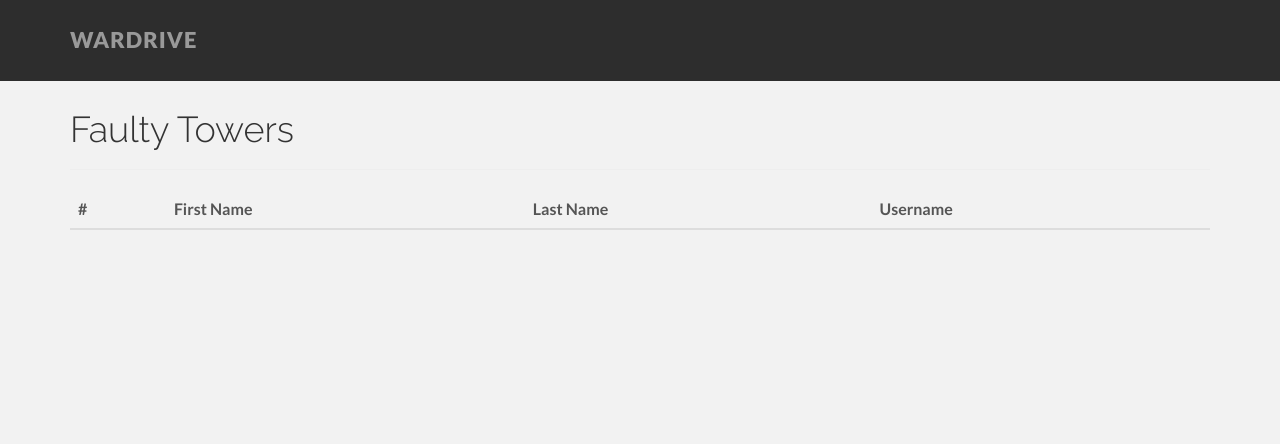
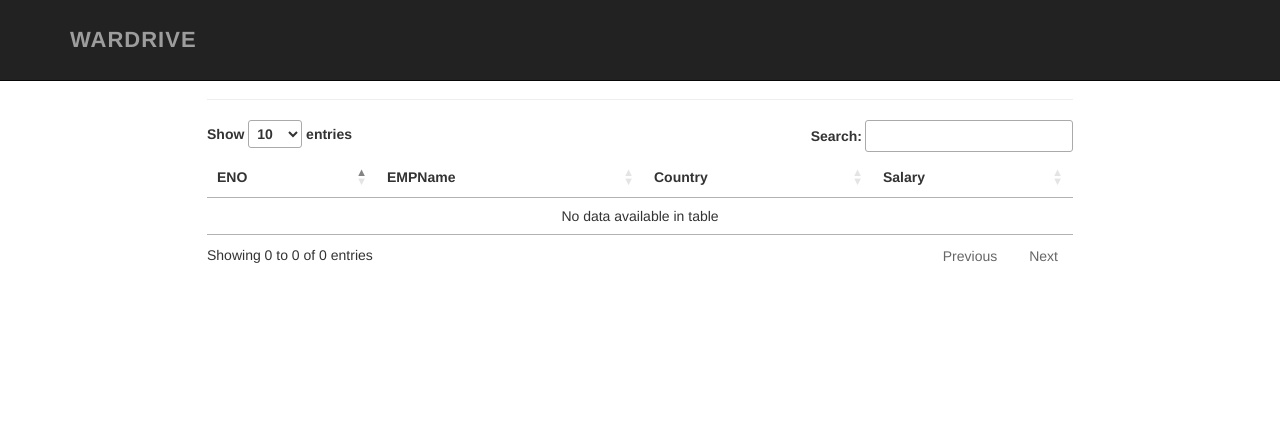
Before and after one commit to skoppisetty/Wardrive, a Django app: a page that uses code/Server/wardrive/wardrive/logger/templates/base.html in a window 1280 px wide. Shown: the top 444 px of the page. Run offline with Django 3.2, Linux system fonts and the light colour scheme; data that the repository does not hold is empty; some libraries are stand-ins or nearby versions.

Commit message:
Addded data tables

```diff
--- a/code/Server/wardrive/wardrive/logger/templates/base.html
+++ b/code/Server/wardrive/wardrive/logger/templates/base.html
@@ -103,5 +103,23 @@
 
 }
 </script>
+  <script>
+
+      function initialize() {
+        var mapCanvas = document.getElementById('map-canvas');
+        var mapOptions = {
+          center: new google.maps.LatLng(44.5403, -78.5463),
+          zoom: 8,
+          mapTypeId: google.maps.MapTypeId.ROADMAP
+        }
+        var map = new google.maps.Map(mapCanvas, mapOptions)
+      }
+      google.maps.event.addDomListener(window, 'load', initialize);
+      $( document ).ready(function() {
+          console.log( "ready!" );
+          initialize();
+          $('#myTable').dataTable();
+        });
+    </script>
   </body>
 </html>
--- a/code/Server/wardrive/wardrive/logger/templates/logger/home.html
+++ b/code/Server/wardrive/wardrive/logger/templates/logger/home.html
@@ -1,32 +1,50 @@
 {% extends 'base.html' %}
 
 {% block content %}
-<div class="container">
+
+<link href="http://maxcdn.bootstrapcdn.com/bootstrap/3.2.0/css/bootstrap.min.css" rel="stylesheet">
+<script src="http://ajax.googleapis.com/ajax/libs/jquery/1.7.1/jquery.min.js"></script>
+<link rel="stylesheet"
+href="http://cdn.datatables.net/1.10.2/css/jquery.dataTables.min.css"></style>
+<script type="text/javascript"
+src="http://cdn.datatables.net/1.10.2/js/jquery.dataTables.min.js"></script>
+<script type="text/javascript"
+src="http://maxcdn.bootstrapcdn.com/bootstrap/3.2.0/js/bootstrap.min.js"></script>
+
+ <script src="https://maps.googleapis.com/maps/api/js"></script>
+
+<div class="container" style="width:70%">
 
     <div class="page-header">
        <h1>Faulty Towers</h1>
     </div>
-<table class="table">
-      <!-- <caption>Optional table caption.</caption> -->
+    <table id="myTable">
         <thead>
           <tr>
-          <th>#</th>
-          <th>First Name</th>
-          <th>Last Name</th>
-          <th>Username</th>
+            <th>ENO</th>
+            <th>EMPName</th>
+            <th>Country</th>
+            <th>Salary</th>
           </tr>
         </thead>
         <tbody>
-    {% for stat in stats %}
+         {% for post in posts %}
           <tr>
-          <td>1</td>
-          <td>Mark</td>
-          <td>Otto</td>
-          <td>@mdo</td>
+            <td>001</td>
+            <td>Anusha</td>
+            <td>India</td>
+            <td>10000</td>
           </tr>
           {% endfor %}
         </tbody>
       </table>
-
+<div id="map-canvas" style="width: 500px;height: 400px;margin:20%"></div>
 </div>
 {% endblock %}
+<style>
+  #map-canvas {
+    width: 500px;
+    height: 400px;
+    background-color: #CCC;
+  }
+</style>
```
Also changed, not shown: code/Server/wardrive/wardrive/logger/templates/header.html (line endings or trailing spaces). Lines whose indentation alone changed are shown as unchanged.
